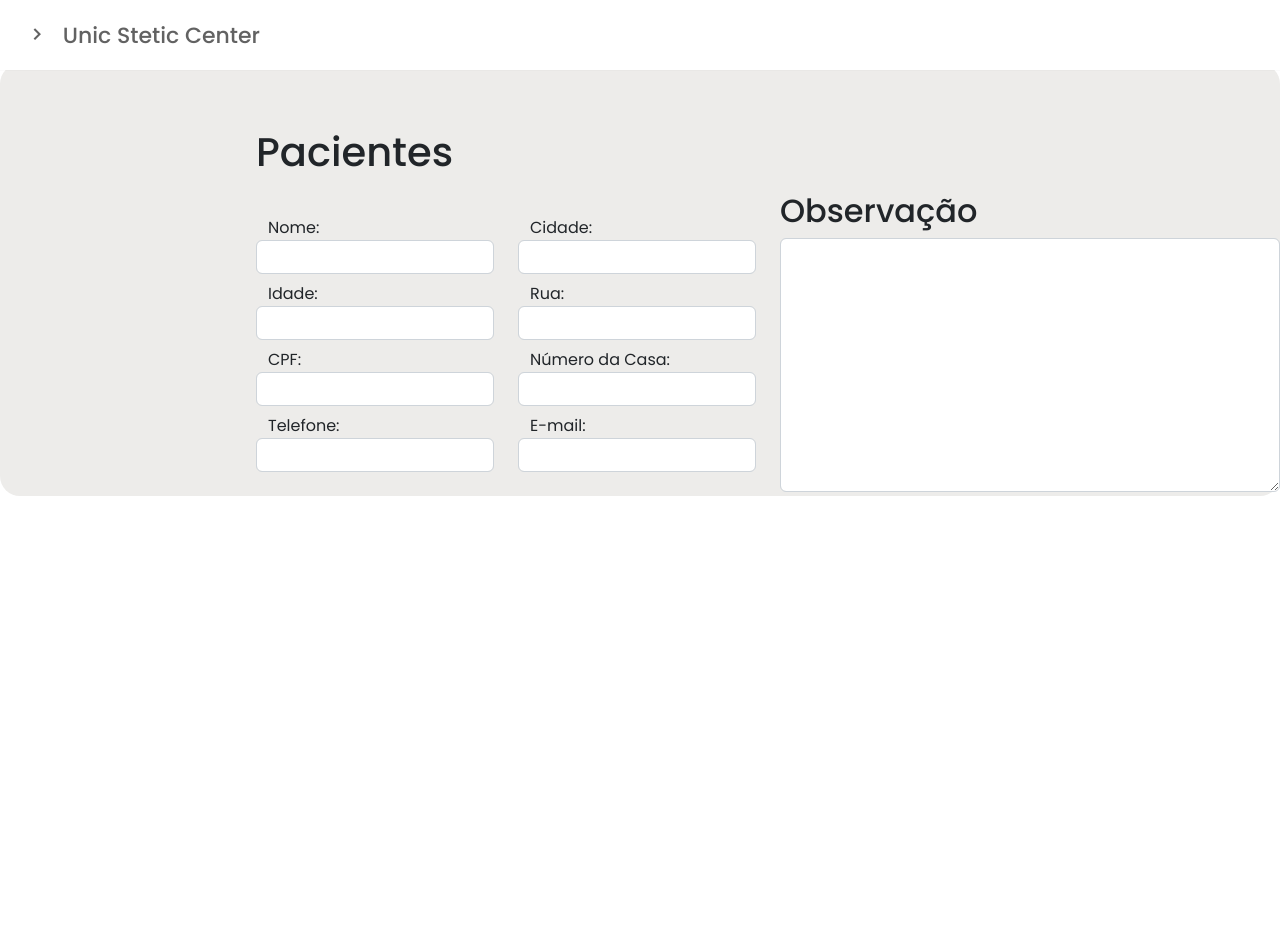
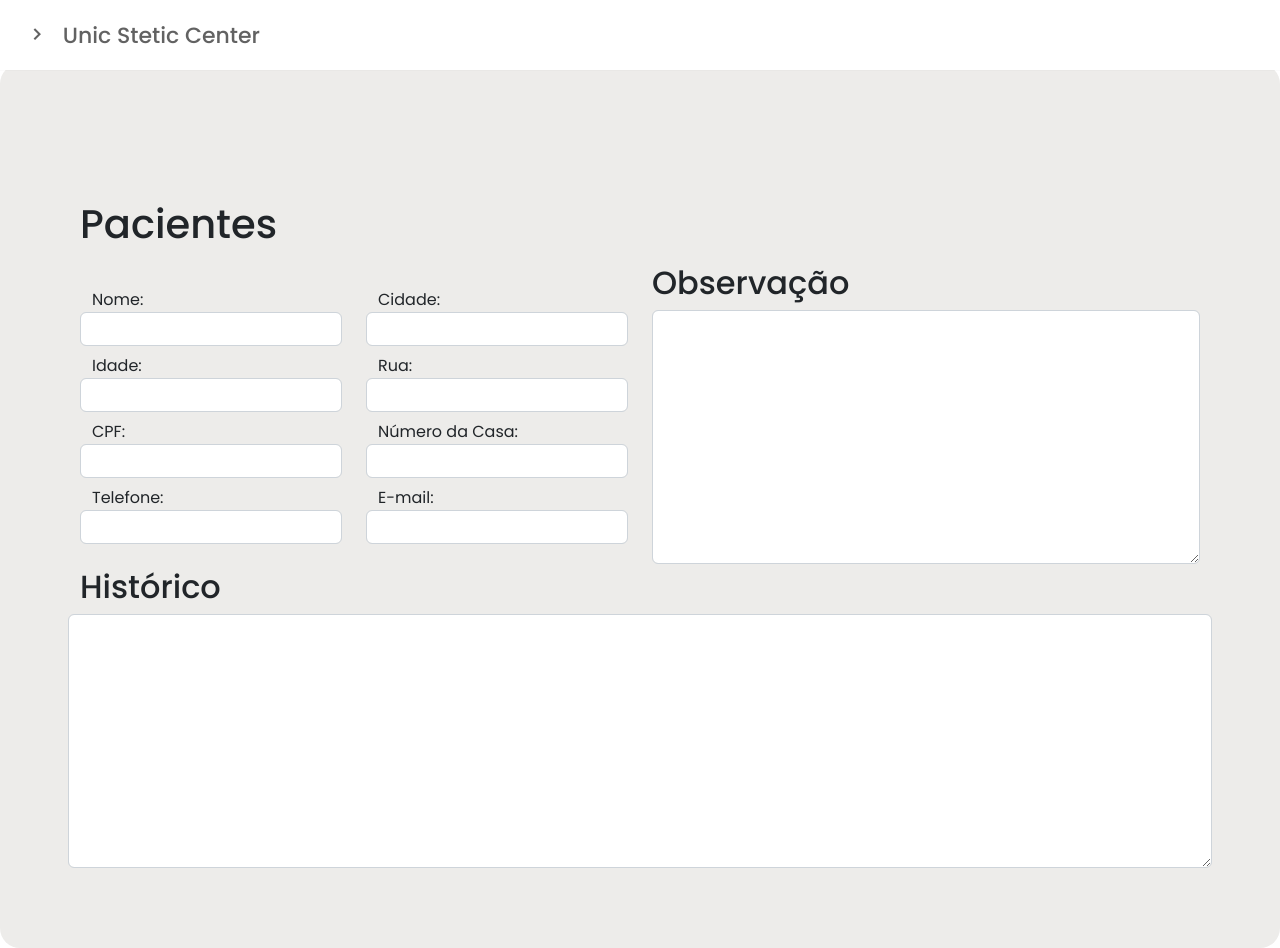
Before and after one commit to luanasronchi/AstraleCreative, a PHP site: page /new_pacientes.html in a window 1280 px wide. Before the commit the page ends 496 px from the top, so only its background shows below. Run offline with PHP 8.4, Linux system fonts and the light colour scheme.

Commit message:
Update: Pacientes UI

```diff
--- a/assets/style.css
+++ b/assets/style.css
@@ -119,7 +119,12 @@ a{
     }
 
     .panel{
+        display: flex;
+        padding: 80px;
+        align-items: center;
+        justify-items: center;
         background-color: #EDECEA;
         border-radius: 20px;
+        width: 100%;
         height: 100%;
     }
--- a/new_pacientes.html
+++ b/new_pacientes.html
@@ -14,8 +14,8 @@
 </head>
 
 <body class="body-paciente ">
-    <div class="panel ms-auto me-auto margin-top">
-        <div class="margin-top margin-left">
+    <div class="panel margin-top">
+        <div class="margin-top">
           <h1 class="h1">Pacientes</h1>
               <div>
                 <div class="row">
@@ -61,6 +61,12 @@
 
                   </div>
                 </div>
+                  <div class="col">
+                      <div class="row">
+                          <h2>Histórico</h2>
+                          <textarea class="form-control" rows="10"></textarea>
+                      </div>
+                  </div>
                 <!-- <div class="row">
                   <div class="col-md-3 mb-3">
                     <label for="nascimento">Nascimento:</label><br>
```
Lines whose indentation alone changed are shown as unchanged.
